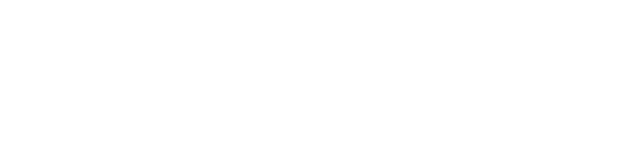
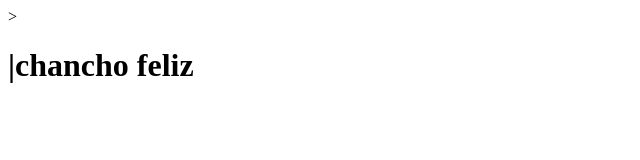
Before and after one commit to Broderline1/Prueba_2, a plain HTML site: page index.html in a window 1280 px wide. Shown: the whole page, without its empty margins (0-640 px from the left). Drawn offline with Linux system fonts and the light colour scheme.

Commit message:
Se agrego un chancho feliz

```diff
--- a/index.html
+++ b/index.html
@@ -6,6 +6,6 @@
     <title>Document</title>
 </head>
 <body>
-
+    ><h1>|chancho feliz</h1>
 </body>
 </html>
```
